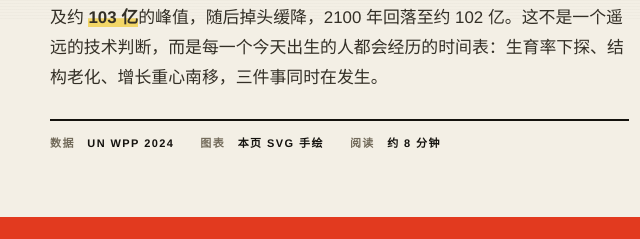
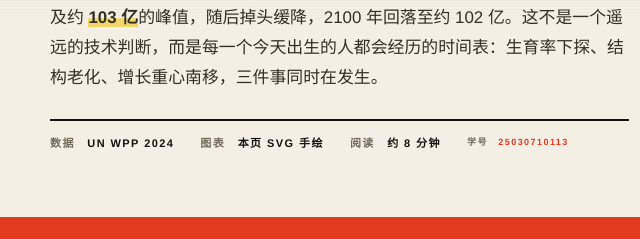
Before and after one commit to granate-16/global-population-2024, a plain HTML site: page index.html in a window 1280 px wide. Shown: the part 781-1020 px from the top of the page, 0-640 px from the left. Drawn offline with Linux system fonts and the light colour scheme.

Commit message:
Add files via upload

```diff
--- a/index.html
+++ b/index.html
@@ -251,6 +251,7 @@ footer{margin-top:104px;border-top:3px solid var(--ink);background:var(--paper2)
   .sec{padding:62px 0 0}
   h2{font-size:clamp(26px,8.4vw,34px)}
 }
+.hero-meta .sid{font-size:9px;letter-spacing:.16em;color:var(--mute)}.hero-meta .sid i{color:var(--red);font-weight:700}
 </style>
 </head>
 <body data-page-node-id="lVxtn7zMBr948HWJvuJq1E">
@@ -282,6 +283,7 @@ footer{margin-top:104px;border-top:3px solid var(--ink);background:var(--paper2)
         <span data-page-node-id="I2Jth9963txeXGgwl1FWlv">数据　<i data-page-node-id="IDZiM3yCDxcCnkCMRRDbHP">UN WPP 2024</i></span>
         <span data-page-node-id="ht7oF5lljdnRPWd8qxxgzu">图表　<i data-page-node-id="DNz1fZRjhmtDsW3G5R7G5I">本页 SVG 手绘</i></span>
         <span data-page-node-id="WlhnqxMGaeJG20DItcSYYC">阅读　<i data-page-node-id="ef2CYBUwNaTjBcrRdsbAYx">约 8 分钟</i></span>
+        <span class="sid" data-page-node-id="sidHero001">学号　<i>25030710113</i></span>
       </div>
     </div>
     <div class="collage" data-page-node-id="oSl6Ix01tpIK4Ye9IusSe2">
```
